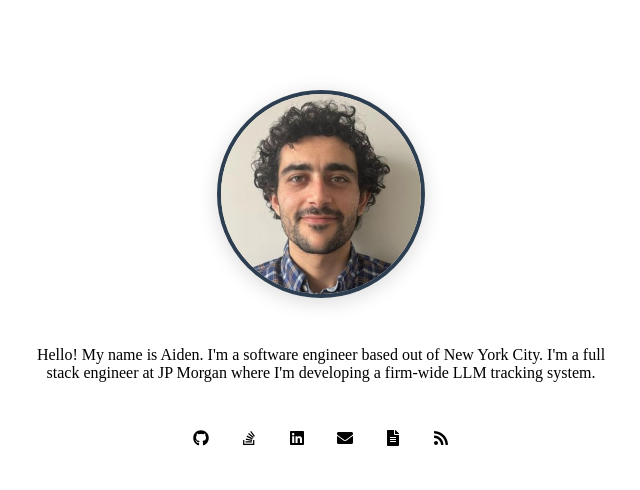
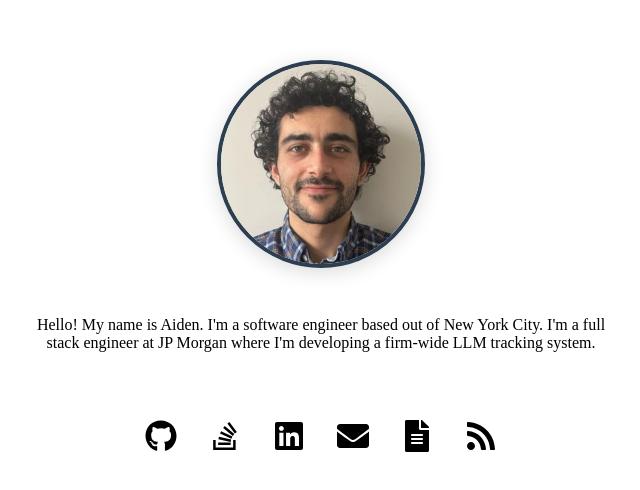
Before and after one commit to aidencullo/beta.aidencullo.com, a React (Vite) app: page / in a window 1280 px wide. Shown: the part 690-1180 px from the top of the page, without its empty margins (319-959 px from the left). Built offline with nearby package versions, Linux system fonts and the light colour scheme.

Commit message:
Improve code quality: use path aliases and extract bio text to variable

```diff
--- a/src/components/body/Body/Bio/Bio.css
+++ b/src/components/body/Body/Bio/Bio.css
@@ -35,8 +35,6 @@
 }
 
 .bio-text {
-
-
   max-width: 600px;
 }
 
@@ -46,4 +44,12 @@
   gap: 2rem;
   align-items: center;
   justify-content: center;
+  margin-top: 20px;
+  margin-bottom: 20px;
+  font-size: 2rem;
 }
+
+.bio-links a:hover {
+  scale: 1.5;
+  opacity: 1;
+}
--- a/src/components/body/Body/Bio/Bio.tsx
+++ b/src/components/body/Body/Bio/Bio.tsx
@@ -10,6 +10,7 @@ import './Bio.css'
 
 const Bio: React.FC = () => {
   const bioRef = useScrollAnimation()
+  const bioText = "Hello! My name is Aiden. I'm a software engineer based out of New York City. I'm a full stack engineer at JP Morgan where I'm developing a firm-wide LLM tracking system."
 
   return (
     <div ref={bioRef} className="bio-container" id="bio">
@@ -18,7 +19,7 @@ const Bio: React.FC = () => {
       </div>
 
       <div className="bio-text">
-        <p>Hello! My name is Aiden. I'm a software engineer based out of New York City. I'm a full stack engineer at JP Morgan where I'm developing a firm-wide LLM tracking system.</p>
+        <p>{bioText}</p>
       </div>
 
       <div className="bio-links">
--- a/src/components/body/Body/Welcome/Welcome.tsx
+++ b/src/components/body/Body/Welcome/Welcome.tsx
@@ -1,5 +1,5 @@
 import React from 'react'
-import { useScrollAnimation } from '../../../../hooks/useScrollAnimation'
+import { useScrollAnimation } from '@hooks/useScrollAnimation'
 import './Welcome.css'
 
 const Welcome: React.FC = () => {
```
